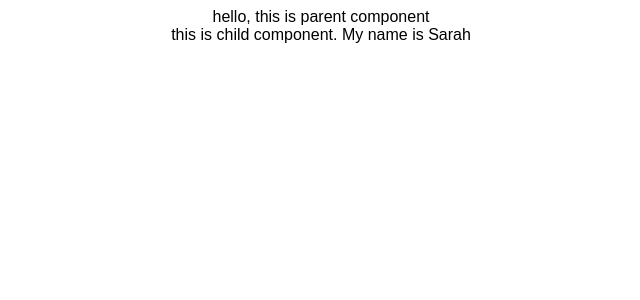
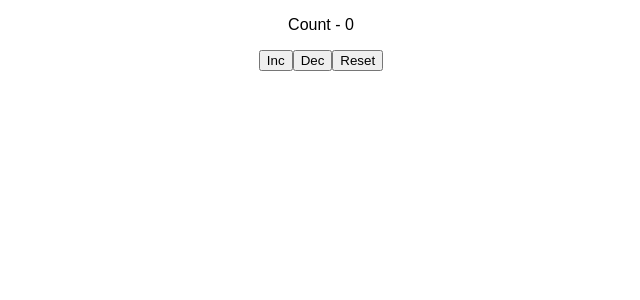
Before and after one commit to Parikshit-Hooda/react-hooks-codevolution, a React (Create React App) app: page / in a window 1280 px wide. Shown: the top 300 px of the page, without its empty margins (319-959 px from the left). Built offline with nearby package versions, Linux system fonts and the light colour scheme.

Commit message:
React Hooks Tutorial - 19 - useReducer (simple state & action)

```diff
--- a/src/App.js
+++ b/src/App.js
@@ -6,7 +6,8 @@ import "./styles.css";
 // import HookCounteruseEffectDemo from "./HookCounter-useEffectDemo";
 // import IntervalHookCounter from "./IntervalHookCounter";
 // import DataFetching from "./DataFetching";
-import UseContextCompA from "./UseContextCompA";
+// import UseContextCompA from "./UseContextCompA";
+import UseReducerTest from "./UseReducerTest";
 
 export default function App() {
   return (
@@ -18,7 +19,8 @@ export default function App() {
       {/* <HookCounteruseEffectDemo /> */}
       {/* <IntervalHookCounter /> */}
       {/* <DataFetching /> */}
-      <UseContextCompA />
+      {/* <UseContextCompA /> */}
+      <UseReducerTest />
     </div>
   );
 }
--- /dev/null
+++ b/src/UseReducerTest.js
@@ -0,0 +1,33 @@
+import React, { useReducer } from "react";
+//step1, include useReducer
+
+//step2, build the logic for reducer
+const initState = 0;
+const reducer = (state, action) => {
+  switch (action) {
+    case "inc":
+      return state + 1;
+    case "dec":
+      return state - 1;
+    case "reset":
+      return initState;
+    default:
+      return state;
+  }
+};
+
+function UseReducerTest() {
+  const [count, dispatch] = useReducer(reducer, initState);
+  //step 3, define useReducer
+
+  return (
+    <div>
+      <p> Count - {count}</p>
+      <button onClick={() => dispatch("inc")}>Inc</button>
+      <button onClick={() => dispatch("dec")}>Dec</button>
+      <button onClick={() => dispatch("reset")}>Reset</button>
+    </div>
+  );
+}
+
+export default UseReducerTest;
```
